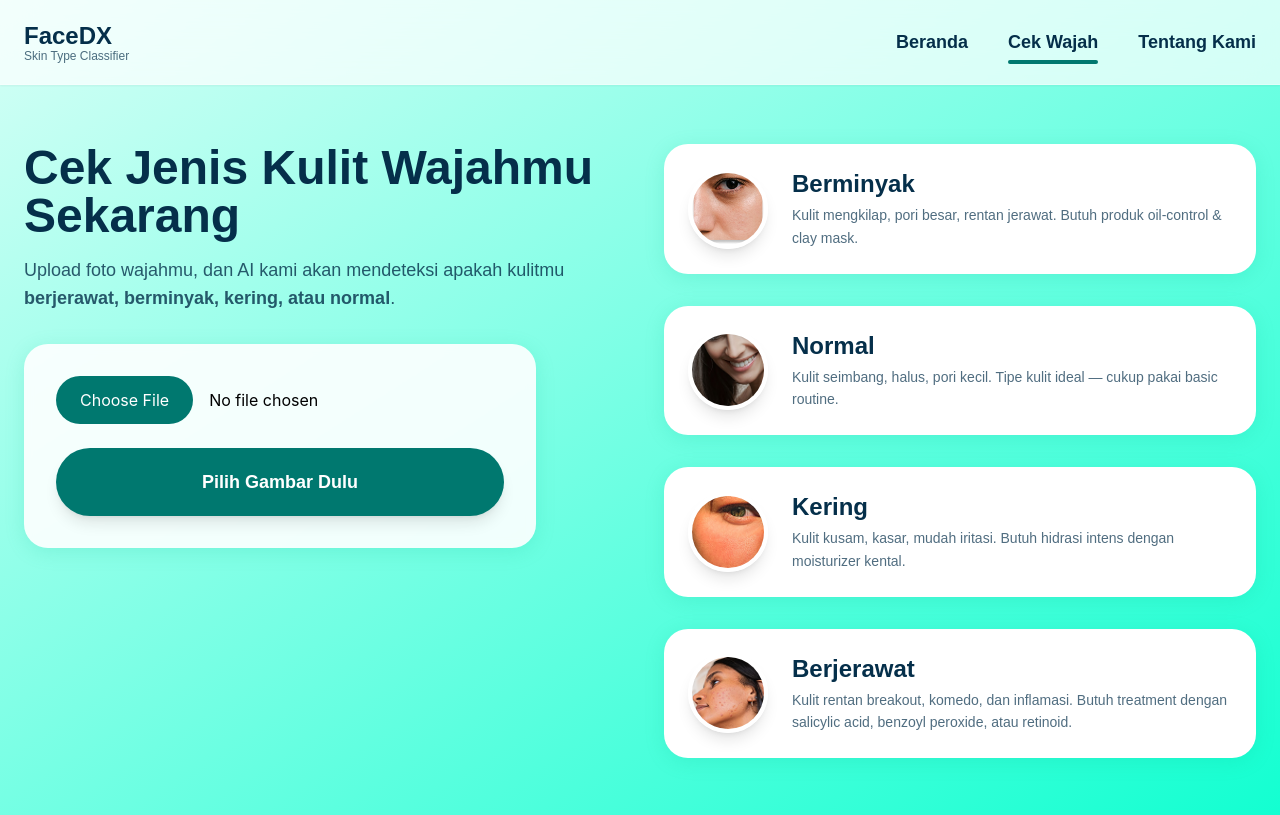
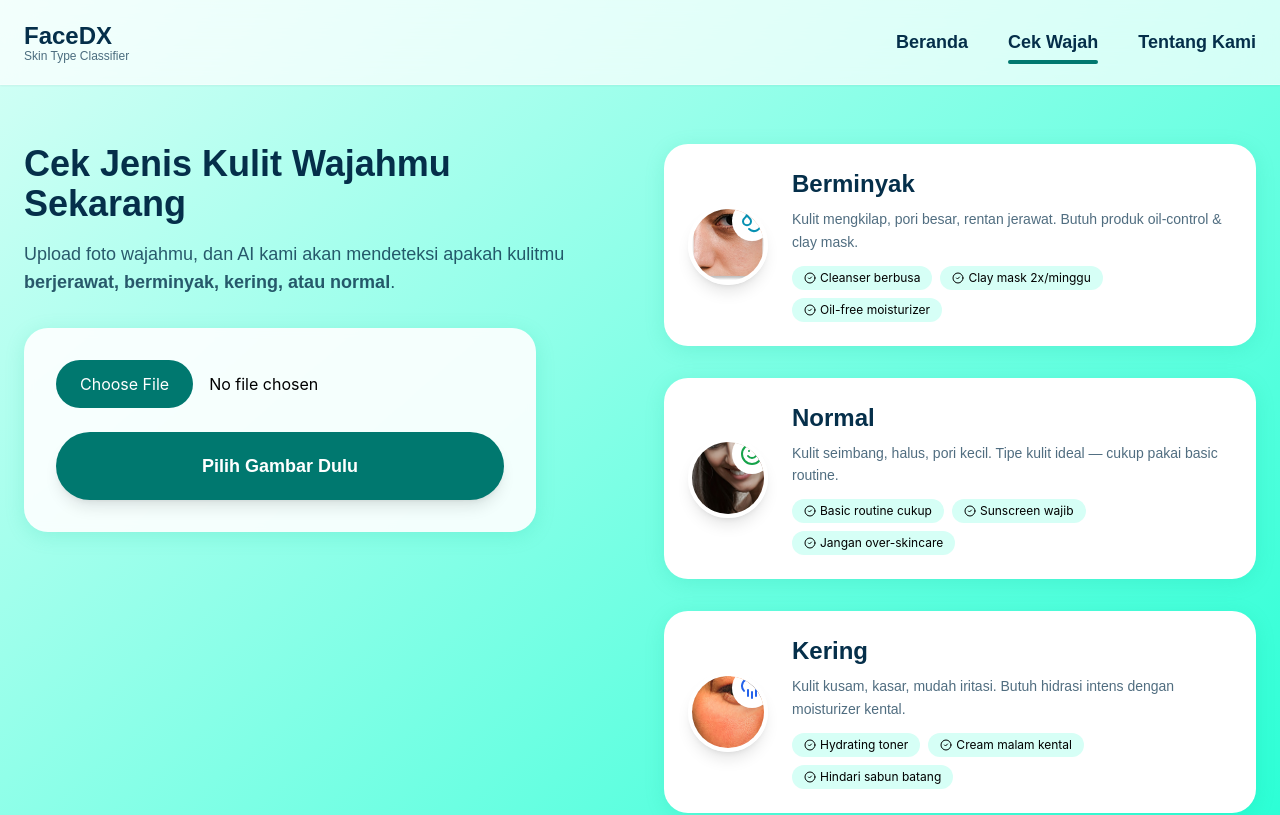
Before and after one commit to zharq03/skin-type-classifier, a React (Create React App) app in the folder frontend/: page /cek-wajah in a window 1280 px wide. Shown: the top 815 px of the page. Built offline with nearby package versions, Linux system fonts and the light colour scheme.

Commit message:
Update Ui cek wajah

```diff
--- a/frontend/src/components/SkinTypeCard.jsx
+++ b/frontend/src/components/SkinTypeCard.jsx
@@ -1,28 +1,77 @@
 // src/components/SkinTypeCard.jsx
-import React from 'react';
+import { Droplets, Smile, CloudRain, Zap, CheckCircle2 } from 'lucide-react';
 
-function SkinTypeCard({ type, imageSrc, title, description }) {
+export default function SkinTypeCard({
+  type,
+  imageSrc,
+  title,
+  description,
+  isActive = false   // ← prop baru buat highlight
+}) {
+  // Ikon kecil sesuai tipe
+  const icons = {
+    oily: <Droplets className="w-6 h-6 text-cyan-600" />,
+    normal: <Smile className="w-6 h-6 text-green-600" />,
+    dry: <CloudRain className="w-6 h-6 text-blue-600" />,
+    acne: <Zap className="w-6 h-6 text-purple-600" />
+  };
+
+  // Tips singkat (cuma 3 item, biar nggak kepanjangan)
+  const quickTips = {
+    oily: ["Cleanser berbusa", "Clay mask 2x/minggu", "Oil-free moisturizer"],
+    normal: ["Basic routine cukup", "Sunscreen wajib", "Jangan over-skincare"],
+    dry: ["Hydrating toner", "Cream malam kental", "Hindari sabun batang"],
+    acne: ["Salicylic acid", "Jangan pencet jerawat", "Non-comedogenic sunscreen"]
+  };
+
+  const tips = quickTips[type] || quickTips.oily;
+
   return (
-    <div className="bg-white rounded-3xl shadow-card hover:shadow-card-hover transition-all duration-300 p-6 flex items-center gap-6 group">
+    <div className={`
+      bg-white rounded-3xl shadow-card hover:shadow-card-hover transition-all duration-300
+      p-6 flex items-center gap-6 group relative overflow-hidden
+      ${isActive ? 'ring-4 ring-primary-500 shadow-2xl scale-105' : ''}
+    `}>
+      {/* Efek glow kalau aktif */}
+      {isActive && (
+        <div className="absolute inset-0 bg-gradient-to-r from-primary-500/10 to-transparent pointer-events-none"></div>
+      )}
+
+      {/* Gambar */}
       <div className="flex-shrink-0">
-        <div className="w-20 h-20 rounded-full overflow-hidden border-4 border-white shadow-lg">
+        <div className="w-20 h-20 rounded-full overflow-hidden border-4 border-white shadow-lg relative">
           <img
             src={imageSrc}
             alt={title}
             className="w-full h-full object-cover group-hover:scale-110 transition-transform duration-300"
           />
+          {/* Ikon kecil di pojok gambar */}
+          <div className="absolute -top-2 -right-2 bg-white rounded-full p-2 shadow-lg">
+            {icons[type] || icons.oily}
+          </div>
         </div>
       </div>
-      <div>
-        <h3 className="font-poppins text-2xl font-bold text-primary-900 mb-1">
+
+      {/* Teks */}
+      <div className="flex-1">
+        <h3 className="font-poppins text-2xl font-bold text-primary-900 mb-2 flex items-center gap-3">
           {title}
+          {isActive && <span className="text-sm bg-primary-600 text-white px-3 py-1 rounded-full animate-pulse">Kulitmu!</span>}
         </h3>
-        <p className="font-poppins text-primary-900/70 text-sm leading-relaxed">
+        <p className="font-poppins text-primary-900/70 text-sm leading-relaxed mb-3">
           {description}
         </p>
+
+        {/* Tips singkat */}
+        <div className="flex flex-wrap gap-2">
+          {tips.map((tip, i) => (
+            <span key={i} className="text-xs bg-primary-50 text-primary-700 px-3 py-1 rounded-full flex items-center gap-1">
+              <CheckCircle2 className="w-3 h-3" />
+              {tip}
+            </span>
+          ))}
+        </div>
       </div>
     </div>
   );
 }
-
-export default SkinTypeCard;
--- a/frontend/src/pages/CekWajah.jsx
+++ b/frontend/src/pages/CekWajah.jsx
@@ -114,7 +114,7 @@ function CekWajah() {
           {/* Kiri: Upload & Hasil */}
           <div className="space-y-8">
             <div>
-              <h1 className="font-poppins text-4xl md:text-5xl font-bold text-primary-900 mb-4">
+              <h1 className="font-poppins text-3xl md:text-4xl font-bold text-primary-900 mb-4">
                 Cek Jenis Kulit Wajahmu Sekarang
               </h1>
               <p className="font-poppins text-lg text-primary-900/80">
@@ -132,8 +132,30 @@ function CekWajah() {
               />
 
               {image && (
-                <div className="mt-6">
-                  <img src={image} alt="Preview" className="w-full rounded-2xl shadow-lg" />
+  <div className="mt-6 -mx-8 px-8">
+    {/* Container gambar — TINGGI FIX & SUPER PENDEK */}
+    <div className="
+      relative bg-gray-100 rounded-2xl  overflow-hidden
+      border-4 border-dashed border-primary-200
+      /* Tinggi super pendek & konsisten */
+      h-64           /* Mobile: 256px  ← sangat pendek */
+      sm:h-72        /* Tablet: 288px  */
+      lg:h-80        /* Desktop: 320px ← ini yang kamu mau: pendek banget di desktop! */
+      overflow-y-auto
+      scrollbar scrollbar-w-2 scrollbar-thumb-rounded-full
+      scrollbar-thumb-primary-600 scrollbar-track-primary-50
+    ">
+      <img
+        src={image}
+        alt="Preview wajah"
+        className="w-full h-auto block min-h-full object-cover object-top"
+      />
+    </div>
+
+    {/* Petunjuk scroll */}
+    <p className="text-xs text-primary-700 text-center mt-3 font-medium">
+      Geser ke bawah jika ingin melihat seluruh foto
+    </p>
   </div>
 )}
 
@@ -153,90 +175,76 @@ function CekWajah() {
               </button>
 
              {result && (
-  <div className="mt-6 p-8 bg-gradient-to-br from-primary-50 to-white rounded-3xl shadow-xl border border-primary-200 overflow-hidden relative">
-    <div className="absolute -top-10 -right-10 w-40 h-40 bg-primary-300/20 rounded-full blur-3xl"></div>
-    <div className="absolute -bottom-10 -left-10 w-32 h-32 bg-primary-400/10 rounded-full blur-3xl"></div>
-
-    <div className="relative z-10">
-      <p className="text-lg font-poppins text-primary-900 mb-3">Hasil deteksi kulit wajahmu</p>
-
-      {/* Auto-mapping dari bahasa Inggris ke Indonesia + ikon */}
+  <div className="mt-6 p-6 bg-white rounded-3xl shadow-card hover:shadow-card-hover border-2 border-primary-300 transition-all">
+    {/* Header: Hasil + Ikon */}
+    <div className="flex items-center justify-center gap-4 mb-4">
       {(() => {
-        const normalized = result?.trim().toLowerCase();
-
-        // Mapping lengkap & anti-gagal
-        const config = {
-          oily: {
-            display: "Berminyak",
-            bigIcon: <Sparkles className="w-12 h-12 text-yellow-500" />,
-            tips: [
-              { icon: <Droplets className="w-5 h-5 text-cyan-600" />, text: "Cleanser berbusa setiap hari" },
-              { icon: <Sparkles className="w-5 h-5 text-emerald-600" />, text: "Clay mask 2–3× seminggu" }
-            ]
-          },
-          normal: {
-            display: "Normal",
-            bigIcon: <Smile className="w-12 h-12 text-green-500" />,
-            tips: [
-              { icon: <CheckCircle2 className="w-5 h-5 text-green-600" />, text: "Kulit ideal! Basic routine cukup" },
-              { icon: <Sun className="w-5 h-5 text-yellow-500" />, text: "Sunscreen setiap hari wajib" }
-            ]
-          },
-          dry: {
-            display: "Kering",
-            bigIcon: <Frown className="w-12 h-12 text-orange-500" />,
-            tips: [
-              { icon: <CloudRain className="w-5 h-5 text-blue-600" />, text: "Hydrating toner + serum HA" },
-              { icon: <Heart className="w-5 h-5 text-pink-500" />, text: "Moisturizer kental malam hari" }
-            ]
-          },
-          acne: {
-            display: "Berjerawat",
-            bigIcon: <AlertTriangle className="w-12 h-12 text-red-500" />,
-            tips: [
-              { icon: <Zap className="w-5 h-5 text-purple-600" />, text: "Salicylic acid / Benzoyl peroxide" },
-              { icon: <Shield className="w-5 h-5 text-teal-600" />, text: "Sunscreen non-comedogenic" }
-            ]
-          }
+        const icons = {
+          oily: <Sparkles className="w-10 h-10 text-yellow-500" />,
+          normal: <Smile className="w-10 h-10 text-green-500" />,
+          dry: <Frown className="w-10 h-10 text-orange-500" />,
+          acne: <AlertTriangle className="w-10 h-10 text-red-500" />
         };
-
-        const skin = config[normalized] || null;
-
-        if (!skin) {
-          return <p className="text-red-600 font-medium">Jenis kulit tidak dikenali: {result}</p>;
-        }
-
+        const display = {
+          oily: "Berminyak", normal: "Normal", dry: "Kering", acne: "Berjerawat"
+        };
+        const key = result?.trim().toLowerCase();
         return (
           <>
-            {/* Nama jenis kulit + ikon besar */}
-            <div className="flex items-center justify-center gap-4 mb-5">
-              {skin.bigIcon}
-              <h3 className="text-4xl md:text-5xl font-bold text-primary-700">{skin.display}</h3>
-            </div>
-
-            {/* Tips singkat */}
-            <div className="space-y-4 text-primary-800 font-medium text-center">
-              {skin.tips.map((tip, i) => (
-                <p key={i} className="flex items-center justify-center gap-2">
-                  {tip.icon} {tip.text}
-                </p>
-              ))}
-            </div>
+            {icons[key] || <AlertTriangle className="w-10 h-10 text-red-500" />}
+            <h3 className="text-3xl font-bold text-primary-900">
+              {display[key] || result}
+            </h3>
           </>
         );
       })()}
+    </div>
 
-      {/* CTA responsif */}
-      <div className="mt-7 pt-5 border-t border-primary-200">
-        <p className="text-sm text-primary-600 font-semibold flex items-center justify-center gap-2">
-          <span className="hidden lg:inline">
-            <ArrowRight className="w-4 h-4" /> Lihat rekomendasi lengkap di sebelah kanan
+    {/* 2 Tips Singkat Paling Penting */}
+    <div className="space-y-3 text-center">
+      {(() => {
+        const tips = {
+          oily: [
+            { icon: <Droplets className="w-5 h-5" />, text: "Cleanser berbusa" },
+            { icon: <Sparkles className="w-5 h-5" />, text: "Clay mask 2x/minggu" }
+          ],
+          normal: [
+            { icon: <CheckCircle2 className="w-5 h-5" />, text: "Basic routine cukup" },
+            { icon: <Sun className="w-5 h-5" />, text: "Sunscreen setiap hari" }
+          ],
+          dry: [
+            { icon: <CloudRain className="w-5 h-5" />, text: "Hydrating toner" },
+            { icon: <Heart className="w-5 h-5" />, text: "Moisturizer kental" }
+          ],
+          acne: [
+            { icon: <Zap className="w-5 h-5" />, text: "Salicylic acid" },
+            { icon: <Shield className="w-5 h-5" />, text: "Sunscreen non-comedogenic" }
+          ]
+        };
+        const key = result?.trim().toLowerCase();
+        const selected = tips[key] || tips.acne;
+
+        return selected.map((tip, i) => (
+          <p key={i} className="flex items-center justify-center gap-2 text-primary-800 font-medium text-sm">
+            <span className="text-primary-600">{tip.icon}</span>
+            {tip.text}
+          </p>
+        ));
+      })()}
+    </div>
+
+    {/* CTA Kecil */}
+    <div className="mt-5 pt-4 border-t border-primary-200">
+  <p className="text-xs text-primary-600 font-bold flex items-center gap-2">
+    <span className="hidden lg:flex items-center gap-2">
+      <ArrowRight className="w-4 h-4" />
+      <span>Lihat detail di sebelah kanan</span>
     </span>
-          <span className="lg:hidden">
-            <ArrowDown className="w-4 h-4" /> Scroll ke bawah untuk saran lengkap
+    <span className="flex lg:hidden items-center gap-2">
+      <ArrowDown className="w-4 h-4" />
+      <span>Scroll ke bawah untuk detail</span>
     </span>
   </p>
-      </div>
 </div>
   </div>
 )}
@@ -256,23 +264,28 @@ function CekWajah() {
     imageSrc="/images/aset13.png"
     title="Berminyak"
     description="Kulit mengkilap, pori besar, rentan jerawat. Butuh produk oil-control & clay mask."
+    isActive={result?.trim().toLowerCase() === "oily"}
   />
   <SkinTypeCard
     type="normal"
     imageSrc="/images/aset5.png"
     title="Normal"
     description="Kulit seimbang, halus, pori kecil. Tipe kulit ideal — cukup pakai basic routine."
+    isActive={result?.trim().toLowerCase() === "normal"}
   />
   <SkinTypeCard
     type="dry"
     imageSrc="/images/aset6.png"
     title="Kering"
     description="Kulit kusam, kasar, mudah iritasi. Butuh hidrasi intens dengan moisturizer kental."
+    isActive={result?.trim().toLowerCase() === "dry"}
   />
   <SkinTypeCard
+    type="acne"
     imageSrc="/images/aset3.png"
     title="Berjerawat"
     description="Kulit rentan breakout, komedo, dan inflamasi. Butuh treatment dengan salicylic acid, benzoyl peroxide, atau retinoid."
+    isActive={result?.trim().toLowerCase() === "acne"}
   />
 </div>
         </div>
```
Also changed, not shown: frontend/src/index.css (+15 -0 lines), frontend/tailwind.config.js (line endings or trailing spaces). Lines whose indentation alone changed are shown as unchanged.
